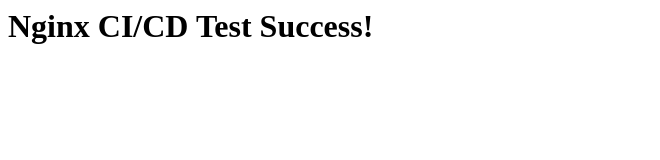
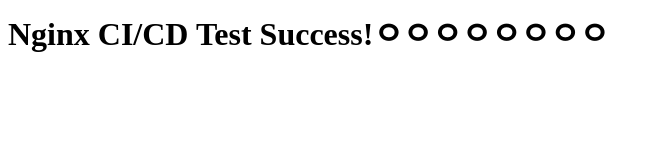
Before and after one commit to CaliSeoul/cicd-nginx-test-s3, a plain HTML site: page index.html in a window 1280 px wide. Shown: the whole page, without its empty margins (0-660 px from the left). Drawn offline with Linux system fonts and the light colour scheme.

```diff
--- a/index.html
+++ b/index.html
@@ -1 +1 @@
-<h1>Nginx CI/CD Test Success!</h1>
+<h1>Nginx CI/CD Test Success!ㅇㅇㅇㅇㅇㅇㅇㅇ</h1>
```
